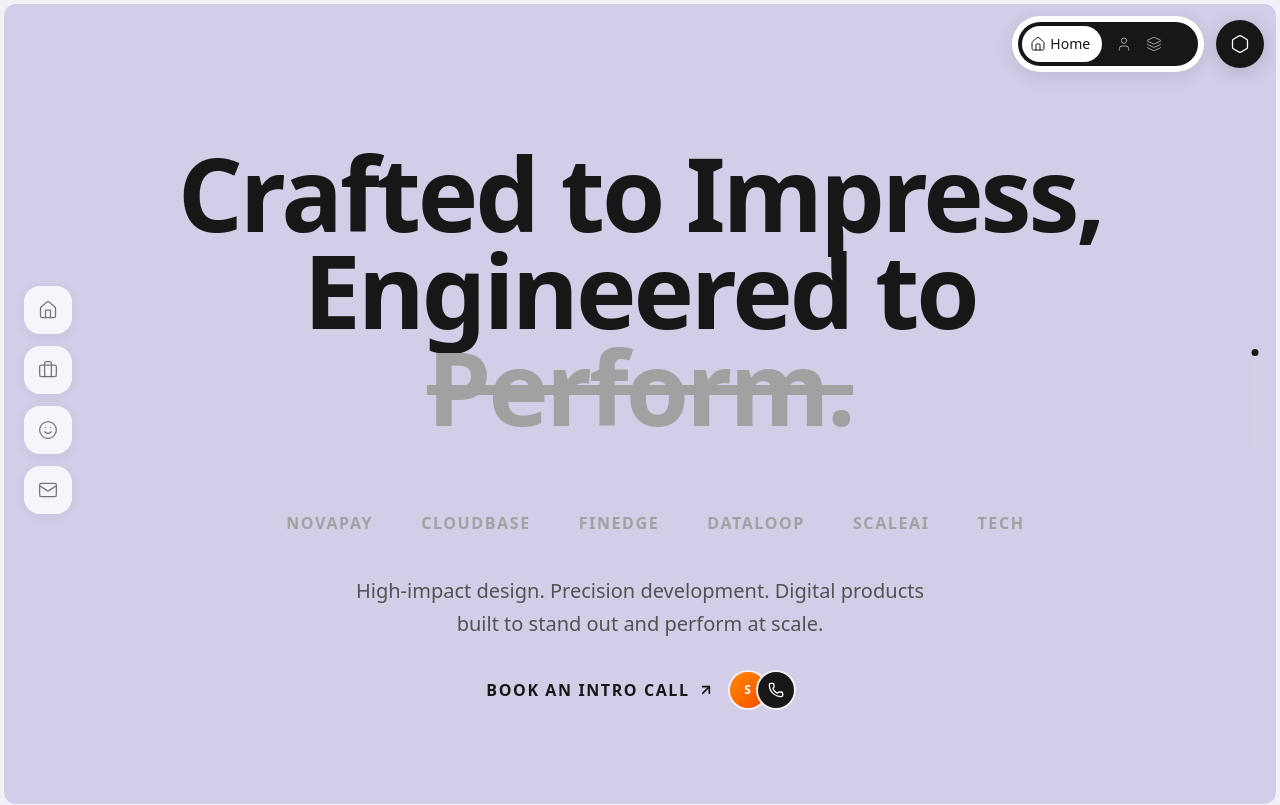
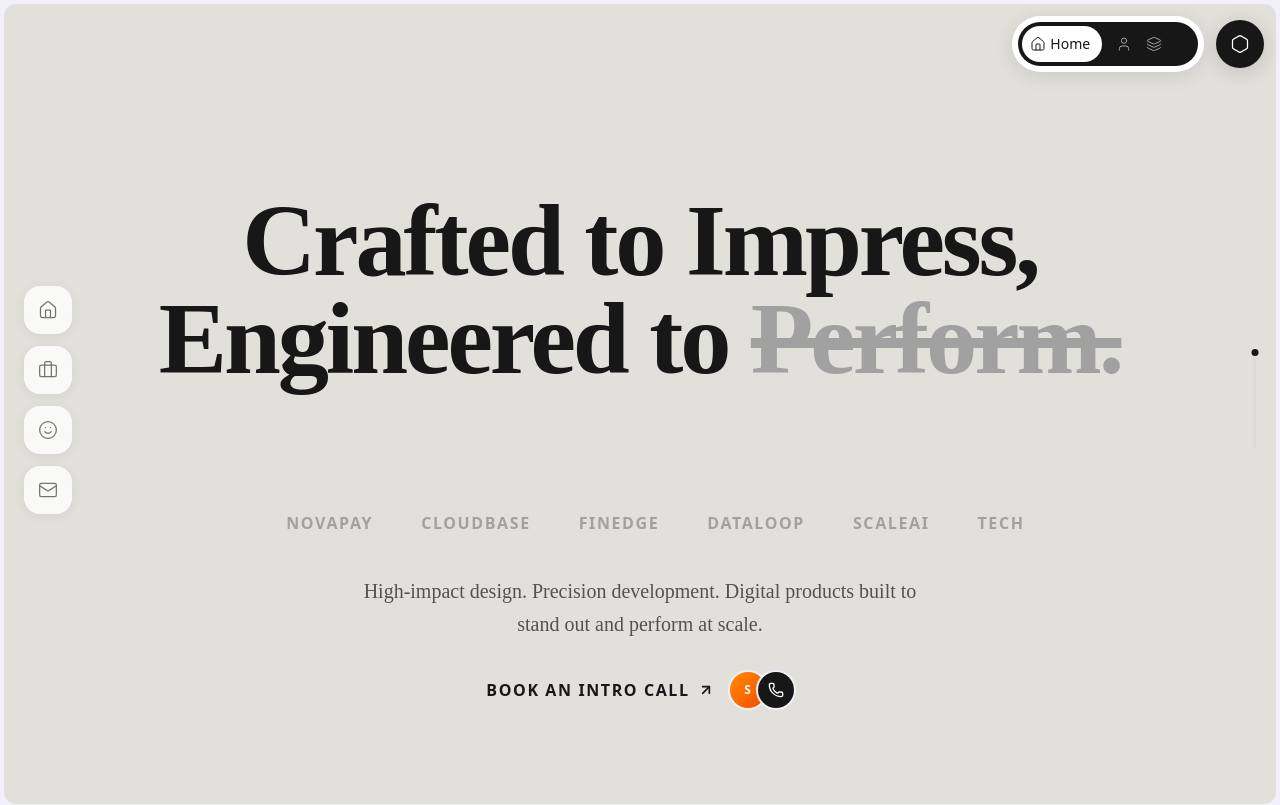
Before and after one commit to hyZenith/SyraSys, a Next.js app: page / in a window 1280 px wide. Shown: the top 805 px of the page. Built offline with nearby package versions, Linux system fonts and the light colour scheme; a web font is replaced by a local one.

Commit message:
add hero section

```diff
--- a/pages/Hero.tsx
+++ b/pages/Hero.tsx
@@ -1,6 +1,23 @@
 "use client";
 import React, { useEffect, useState } from "react";
 import { Phone, ArrowUpRight } from "lucide-react";
+import { Poppins } from 'next/font/google'
+import localFont from 'next/font/local'
+
+const PoppinsFont = Poppins({
+  subsets: ['latin'],
+  weight: ['200', '400'],
+})
+
+const ppmori = localFont({
+  src: '../public/fonts/PPMori-Regular.woff2',
+  weight: '400',
+})
+
+const thunder = localFont({
+  src: '../public/fonts/Thunder-ExtraBoldLCItalic.woff2',
+  weight: '700',
+})
 
 //use the logo's instead of text
 const partners = [
@@ -33,15 +50,15 @@ const Hero = () => {
   return (
     <section
       id="home"
-      className="relative min-h-screen flex flex-col justify-between px-6 md:px-20 lg:px-28 pt-28 pb-8 overflow-hidden bg-[#d4cde8] m-1 rounded-xl"
+      className="relative min-h-screen flex flex-col justify-between px-6 md:px-20 lg:px-28 pt-28 pb-8 overflow-hidden bg-[#e2e0da] m-1 rounded-xl"
     >
       {/* ─── HERO HEADING ─── */}
       <div className="flex-1 flex items-center justify-center">
         <div className="max-w-6xl w-full text-center">
-          <h1 className="hero-heading text-neutral-900 opacity-0 animate-fade-in-up animate-delay-1">
+          <h1 className="hero-heading text-neutral-900 opacity-0 animate-fade-in-up animate-delay-1  " style={{ fontFamily: ppmori.style.fontFamily }}>
             Crafted to Impress,
             <br />
-            Engineered to <span className="text-neutral-400 line-through"> Perform.</span>
+            Engineered to <span className="text-neutral-400 line-through "> Perform.</span>
           </h1>
         </div>
       </div>
@@ -62,7 +79,7 @@ const Hero = () => {
 
       {/* ─── SUBTEXT + CTA ─── */}
       <div className="flex flex-col items-center text-center mb-16">
-        <p className="max-w-xl text-lg md:text-xl text-neutral-600 leading-relaxed opacity-0 animate-fade-in-up animate-delay-3">
+        <p className="max-w-xl text-lg md:text-xl text-neutral-600 leading-relaxed opacity-0 animate-fade-in-up animate-delay-3" style={{ fontFamily: ppmori.style.fontFamily }}>
           High-impact design. Precision development. Digital products built to stand out and perform at scale.
         </p>
 
```
